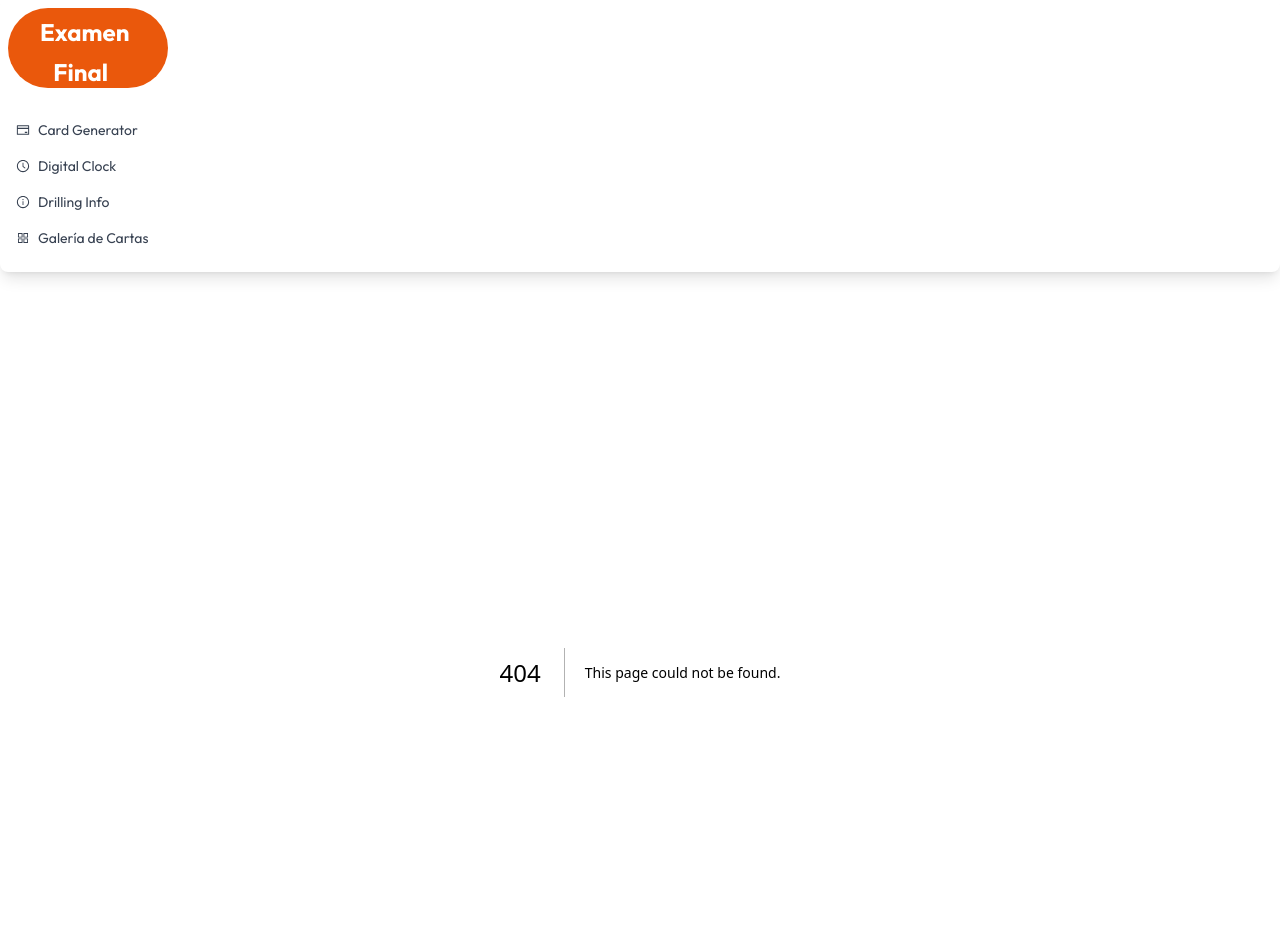
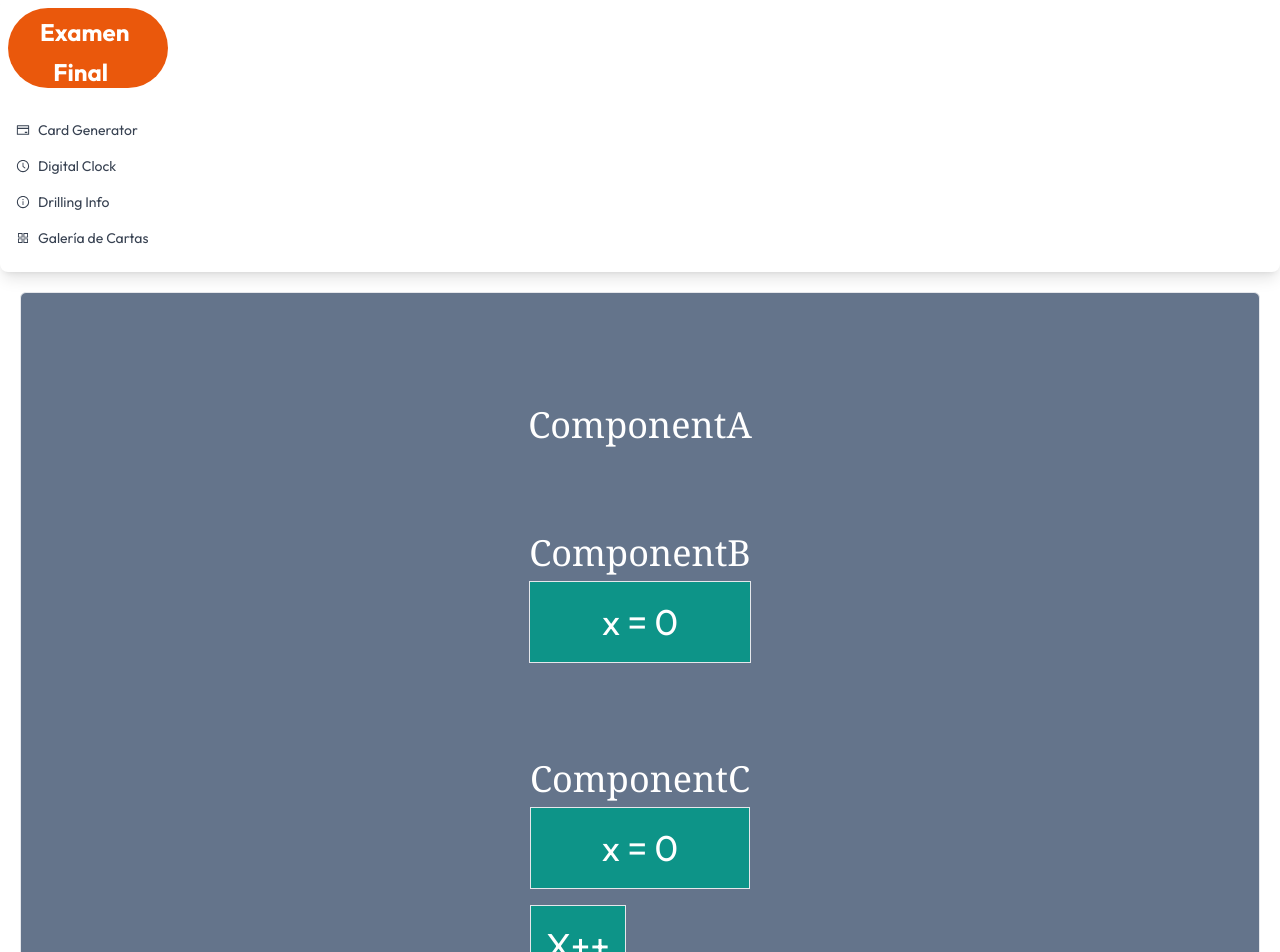
Before and after one commit to Carlosdev08/examenfinal, a Next.js app: page /drilinginfo in a window 1280 px wide. Before the commit this address had no page. Shown: the top 952 px of the page. Built offline with nearby package versions, Linux system fonts and the light colour scheme.

Commit message:
add component Driling

```diff
--- /dev/null
+++ b/src/app/drilinginfo/page.js
@@ -0,0 +1,12 @@
+import Drilinginfo from "examenfinal/components/Drilinginfo.";
+import React from 'react'
+
+const page = () => {
+  return (
+    <div className="text-4xl flex flex-col justify-center items-center gap-8 p-8 border rounded-md m-5 bg-slate-500 ">
+        <Drilinginfo className=" mb-5"/>
+    </div>
+  )
+}
+
+export default page
--- /dev/null
+++ b/src/components/ComponentA.jsx
@@ -0,0 +1,25 @@
+"use client";
+import React, { useState } from 'react';
+import ComponentB from './ComponentB';
+import ComponentC from './ComponentC';
+
+const ComponentA = () => {
+    const [x, setX] = useState(0);
+    const handleUpdateX = (newValue) => {
+      setX(newValue);
+  };
+
+    return (
+        <div className='w-48 m-5 p-5 flex flex-col gap-10 text-white '>
+          <div className=' max-w-screen-xl m-5 p-5 flex flex-col gap-20 items-center'>
+
+            <h2 className='font-serif font-medium mb-2 '>ComponentA</h2>
+            <ComponentB x={x} />
+            <ComponentC x={x} onUpdateX={handleUpdateX}  className=""/>
+          </div>
+
+        </div>
+    );
+};
+
+export default ComponentA;
--- /dev/null
+++ b/src/components/ComponentB.jsx
@@ -0,0 +1,12 @@
+import React from 'react';
+
+const ComponentB = ({ x }) => {
+    return (
+        <div>
+            <h2 className='font-serif font-medium mb-2 '>ComponentB</h2>
+            <p className=' border  text-center flex flex-row justify-center items-center p-5 bg-teal-600 mb-4'>x = {x}</p>
+        </div>
+    );
+};
+
+export default ComponentB;
--- /dev/null
+++ b/src/components/ComponentC.jsx
@@ -0,0 +1,18 @@
+import React from 'react'
+
+const ComponentC = ({x, onUpdateX } ) => {
+
+    const handleIncrement = () => {
+        onUpdateX(x + 1);
+    }
+
+  return (
+   <div>
+      <h2 className='font-serif font-medium mb-2 '>ComponentC</h2>
+      <p className=' border  text-center flex flex-row justify-center items-center p-5 bg-teal-600 mb-4'>x = {x}</p>
+      <button className=' border w-24 text-center flex justify-center h-16 p-5 bg-teal-600' onClick={handleIncrement}> X++ </button>
+    </div>
+  )
+}
+
+export default ComponentC
--- /dev/null
+++ b/src/components/Drilinginfo..jsx
@@ -0,0 +1,15 @@
+import React from 'react'
+import ComponentA from './ComponentA'
+import ComponentB from './ComponentB'
+import ComponentC from './ComponentC'
+
+const DrilingInfo = () => {
+  return (
+    <>
+            <ComponentA />
+
+    </>
+  )
+}
+
+export default DrilingInfo
--- a/src/components/Sidebar.jsx
+++ b/src/components/Sidebar.jsx
@@ -31,7 +31,7 @@ const Sidebar = () => {
           </Link>
         </li>
         <li className="flex items-center text-gray-700 text-sm py-2">
-          <Link href={"drillinginfo"} className="flex items-center">
+          <Link href={"drilinginfo"} className="flex items-center">
 
             <AiOutlineInfoCircle className="mr-2" />
             <span>Drilling Info</span>
```
